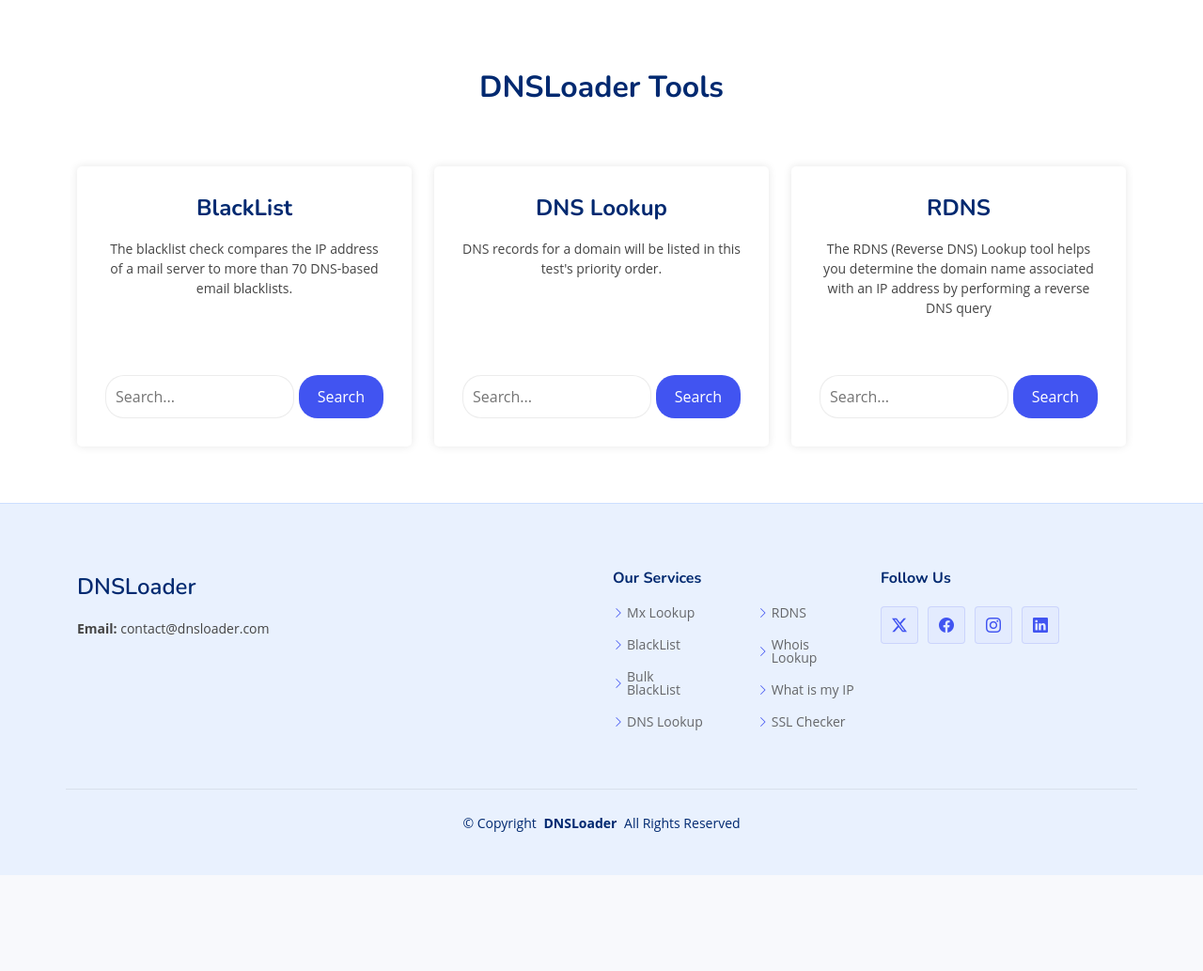
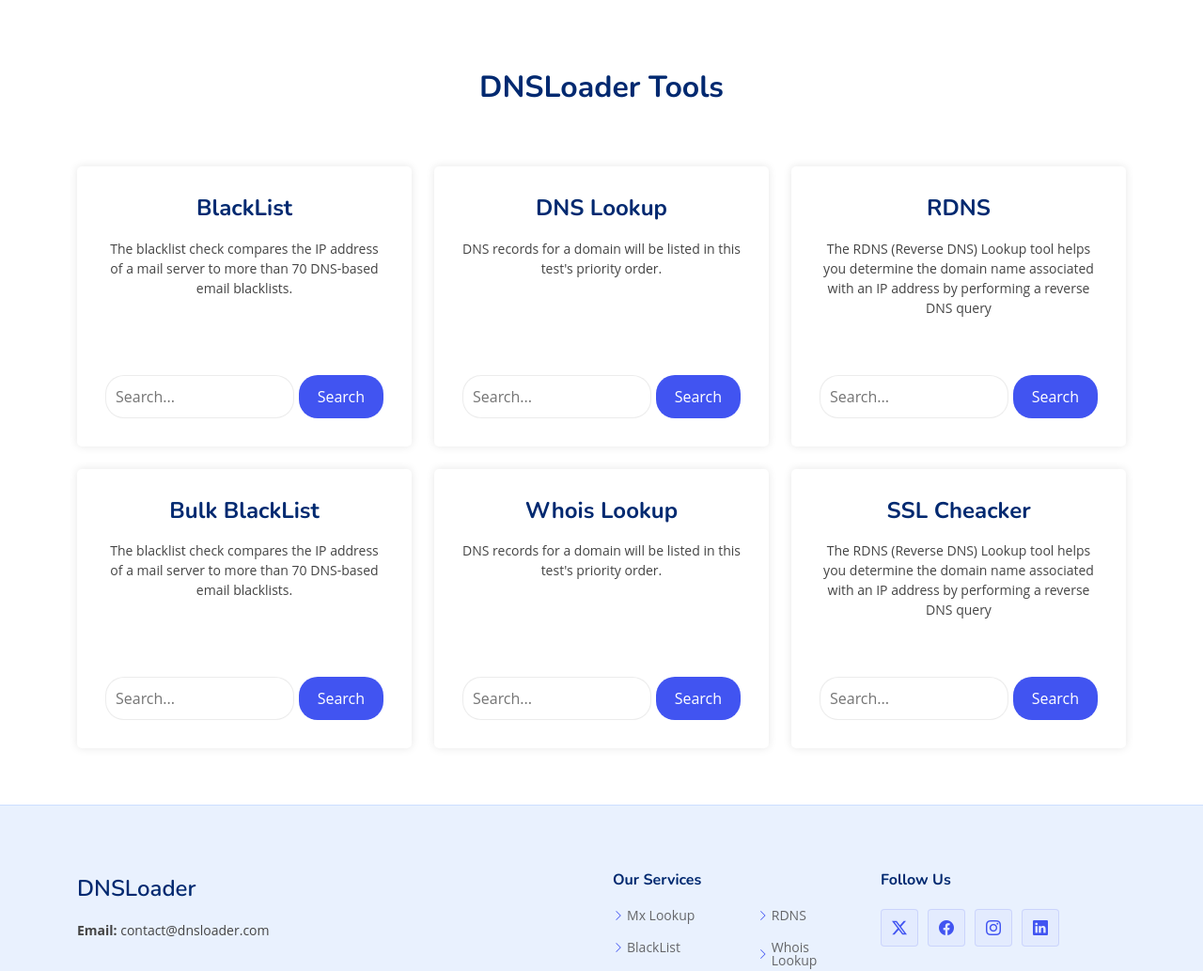
Before and after one commit to lingeaniket/DNSLoader_main, a Flask app: page / in a window 1280 px wide. Shown: the part 906-1939 px from the top of the page at 94% size. Before the commit the page ends 1837 px from the top, so only its background shows below. Run offline with Flask 3, Linux system fonts and the light colour scheme; parts of the project's set-up code (start-up, migrations or seed data) failed here and were passed over; some libraries are stand-ins or nearby versions.

Commit message:
dnsloader tools add in values.html file in line number 60 to 111 code added

```diff
--- a/templates/values.html
+++ b/templates/values.html
@@ -57,6 +57,58 @@
                 </div>
             </div>
             <!-- End Card Item -->
+
+            <div class="col-lg-4" data-aos="fade-up" data-aos-delay="100">
+                <div class="card values-card">
+                    <div>
+                        <h3>Bulk BlackList</h3>
+                        <p>The blacklist check compares the IP address of a mail server to more than 70 DNS-based email blacklists.</p>
+                    </div>
+                    <!-- Search Box and Button -->
+                    <form action="{{url_for('bulkblacklist')}}" method="post">
+                        <div class="search-container">
+                            <input type="text" class="search-input" name="ip" placeholder="Search..." />
+                            <button type="submit" class="search-btn">Search</button>
+                        </div>
+                    </form>
+                </div>
+            </div>
+            <!-- End Card Item -->
+            <div class="col-lg-4" data-aos="fade-up" data-aos-delay="200">
+                <div class="card values-card">
+                    <div>
+                        <h3>Whois Lookup</h3>
+                        <p>DNS records for a domain will be listed in this test's priority order.</p>
+                    </div>
+                    <!-- Search Box and Button -->
+                    <form action="{{url_for('whoisfetch')}}" method="post">
+                        <div class="search-container">
+                            <input type="text" class="search-input" name="domain" placeholder="Search..." />
+                            <button type="submit" class="search-btn">Search</button>
+                        </div>
+                    </form>
+                </div>
+            </div>
+            <!-- End Card Item -->
+            <div class="col-lg-4" data-aos="fade-up" data-aos-delay="300">
+                <div class="card values-card">
+                    <div>
+                        <h3>SSL Cheacker</h3>
+                        <p>
+                            The RDNS (Reverse DNS) Lookup tool helps you determine the domain name associated with an IP address by
+                            performing a reverse DNS query
+                        </p>
+                    </div>
+                    <!-- Search Box and Button -->
+                    <form action="{{url_for('getsslchecker')}}" method="post">
+                        <div class="search-container">
+                            <input type="text" class="search-input" name="ip" placeholder="Search..." />
+                            <button type="submit" class="search-btn">Search</button>
+                        </div>
+                    </form>
+                </div>
+            </div>
+            <!-- End Card Item -->
         </div>
     </div>
 </section>
```
